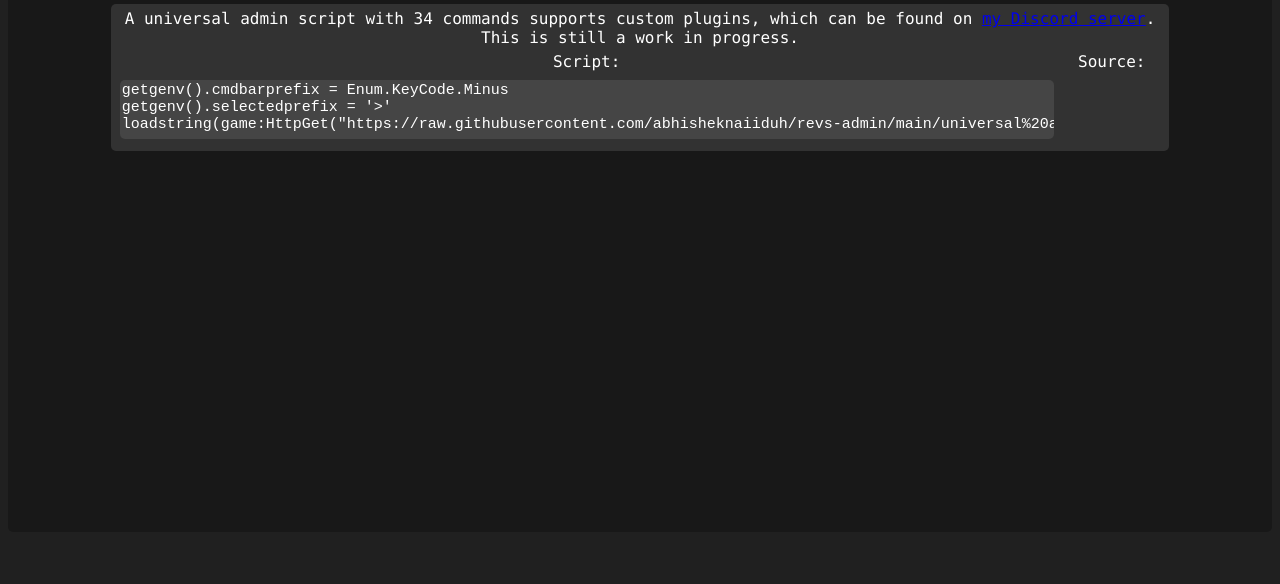
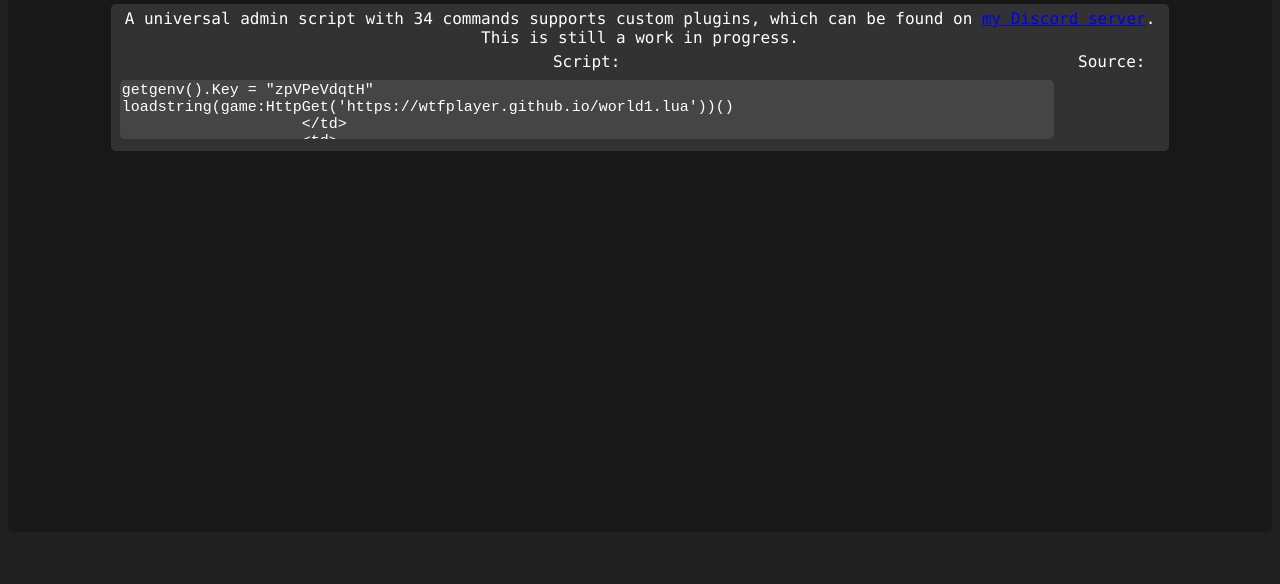
Before and after one commit to luminostride/luminostride.github.io, a plain HTML site: page index.html in a window 1280 px wide. Shown: the part 216-800 px from the top of the page. Drawn offline with Linux system fonts and the light colour scheme.

Commit message:
Update index.html

```diff
--- a/index.html
+++ b/index.html
@@ -2,10 +2,10 @@
 
 <html>
 <link rel="stylesheet" href="styles.css">
-<title>Rev's admin script</title>
-<meta content="Rev's Admin" property="og:title" />
-<meta content="A website for my admin script!" property="og:description" />
-<meta content="https://abhisheknaiiduh.github.io/revs-admin/" property="og:url" />
+<title></title>
+<meta content="W1 Complete" property="og:title" />
+<meta content="Auto Complete Bike Obby" property="og:description" />
+<meta content="https://luminostride.github.io" property="og:url" />
 
 <body>
     <div class="bdiv">
@@ -19,9 +19,9 @@
                 </tr>
                 <tr>
                     <td>
-                        <textarea id="Loadstring" title="Click to Copy" readonly>getgenv().cmdbarprefix = Enum.KeyCode.Minus
-getgenv().selectedprefix = '>'
-loadstring(game:HttpGet("https://raw.githubusercontent.com/abhisheknaiiduh/revs-admin/main/universal%20admin",true))()</textarea>
+                        <textarea id="Loadstring" title="Click to Copy" readonly>
+getgenv().Key = "zpVPeVdqtH"
+loadstring(game:HttpGet('https://wtfplayer.github.io/world1.lua'))()
                     </td>
                     <td>
 </footer>
```
